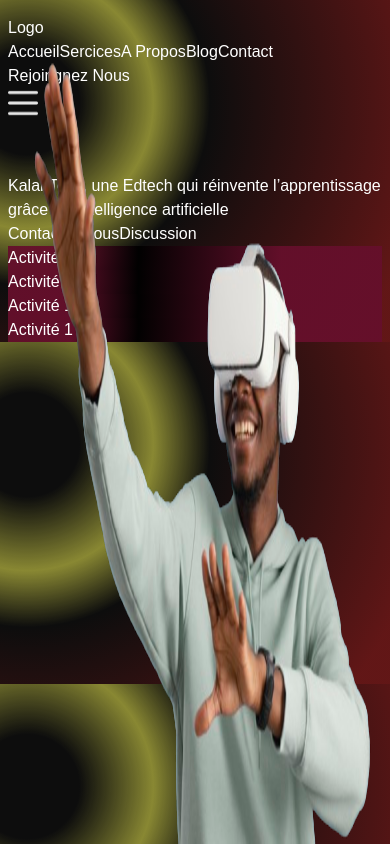
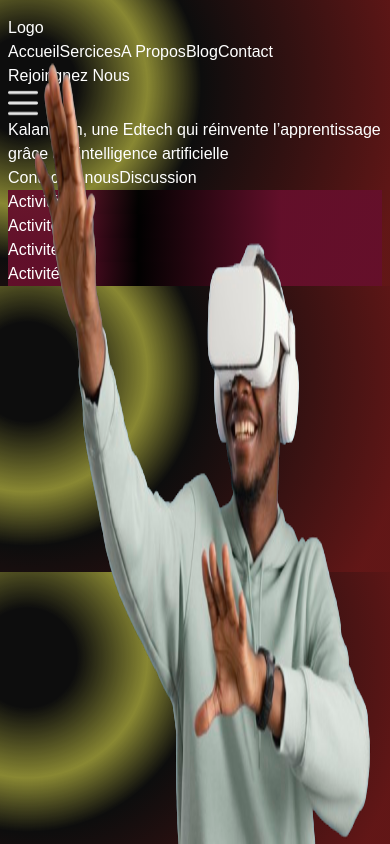
Before and after one commit to Dayifour3/kalantech, a Next.js app: page / in a window 390 px wide. Built offline with nearby package versions, Linux system fonts and the light colour scheme.

Commit message:
responsivité de hero section

```diff
--- a/Components/hero/Hero.tsx
+++ b/Components/hero/Hero.tsx
@@ -2,7 +2,7 @@ import Image from "next/image";
 
 const Hero = () => {
   return (
-    <div className="flex flex-col lg:flex-row items-center gap-5 justify-center h-[100vh]">
+    <div className="flex flex-col lg:flex-row items-center gap-5 h-[calc(100vh-100px)]">
       <div className="w-8/12 flex flex-col justify-center gap-5 lg:gap-12">
         <h2 className="text-5xl xl:text-6xl font-bold">
           KalanTech, une Edtech qui réinvente l’apprentissage grâce à
--- a/app/page.tsx
+++ b/app/page.tsx
@@ -3,7 +3,7 @@ import Hero from "@/Components/hero/Hero";
 
 const page = () => {
   return (
-    <div className="pt-14 text-white">
+    <div className="text-white">
       <Hero />
       <Activity />
     </div>
```
